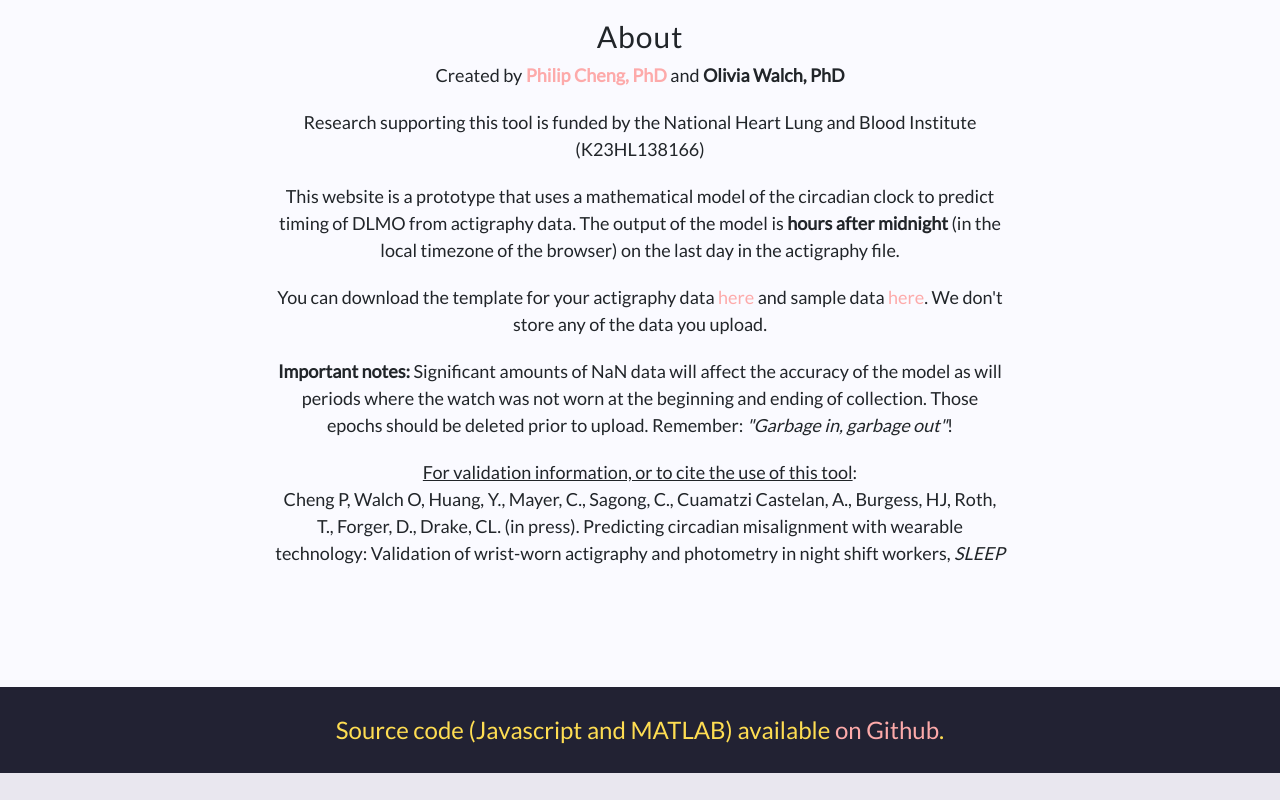
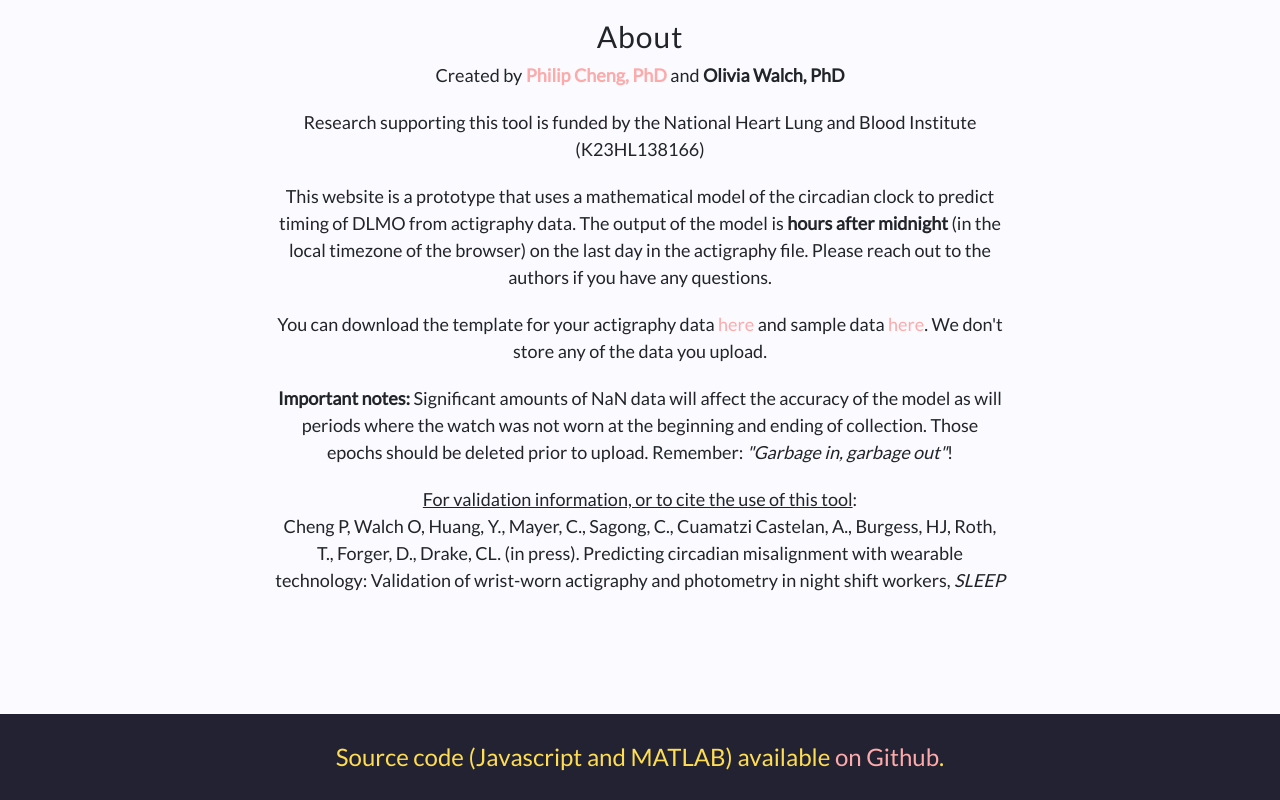
Before and after one commit to ojwalch/predicting_dlmo, a plain HTML site: page index.html in a window 1280 px wide. Shown: the part 721-1521 px from the top of the page. Before the commit the page ends 1494 px from the top, so only its background shows below. Drawn offline with Linux system fonts and the light colour scheme.

Commit message:
Update index.html

```diff
--- a/index.html
+++ b/index.html
@@ -82,7 +82,7 @@
           <p> Created by <b><a href="https://www.researchgate.net/profile/Philip_Cheng7">Philip Cheng, PhD</a></b> and <b>Olivia Walch, PhD</b></p>
 	        <p> Research supporting this tool is funded by the National Heart Lung and Blood Institute (K23HL138166)</p>
 
-	        <p>This website is a prototype that uses a mathematical model of the circadian clock to predict timing of DLMO from actigraphy data. The output of the model is <b>hours after midnight</b> (in the local timezone of the browser) on the last day in the actigraphy file.
+	        <p>This website is a prototype that uses a mathematical model of the circadian clock to predict timing of DLMO from actigraphy data. The output of the model is <b>hours after midnight</b> (in the local timezone of the browser) on the last day in the actigraphy file. Please reach out to the authors if you have any questions.
             </p>
             <p>  You can download the template for your actigraphy data <a href="template.csv">here</a> and sample data <a href="sample.csv">here</a>. We don't store any of the data you upload. </p>
             <p> <b>Important notes:</b> Significant amounts of NaN data will affect the accuracy of the model as will periods where the watch was not worn at the beginning and ending of collection. Those epochs should be deleted prior to upload. Remember: <i>"Garbage in, garbage out"</i>!
```
